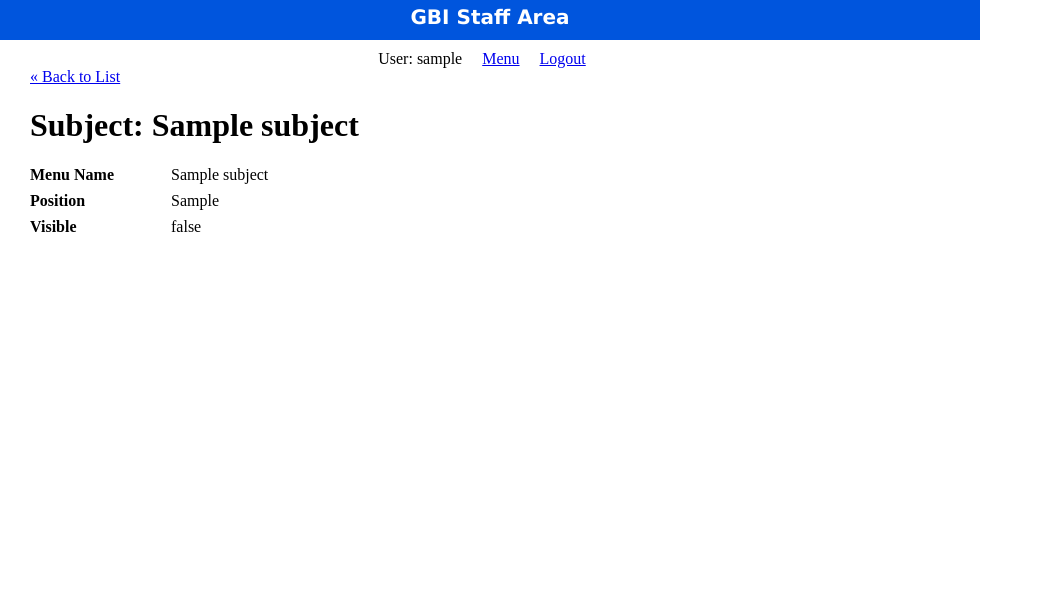
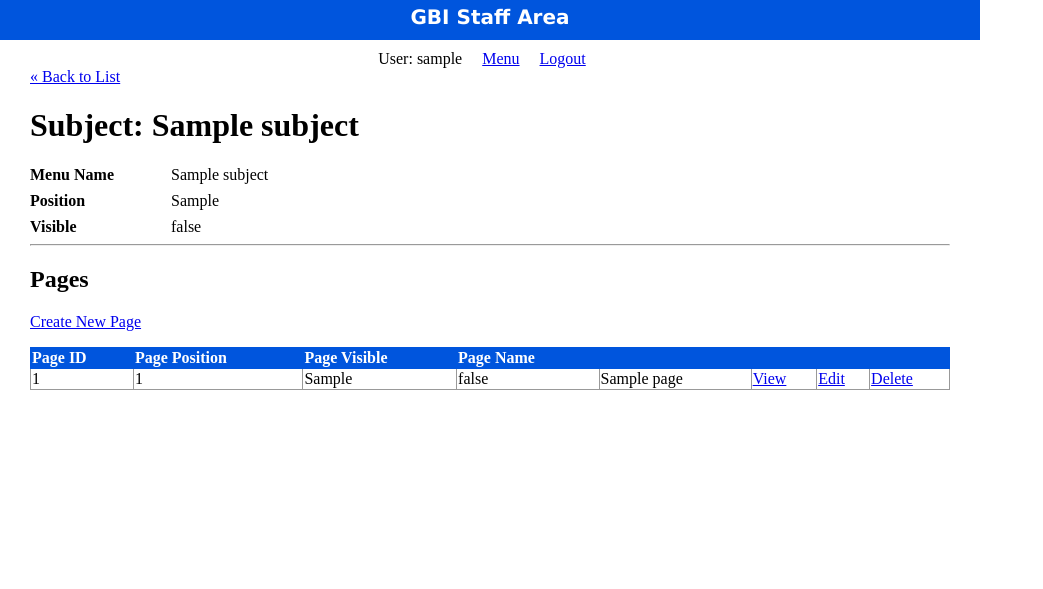
Before and after one commit to jrafael10/PHPWithMySQL, a PHP site: page /staff/subjects/show.php in a window 1280 px wide. Shown: the top 589 px of the page, without its empty margins (0-1043 px from the left). Run offline with PHP 8.4, Linux system fonts and the light colour scheme; the visitor is signed in with stand-in values (Sample User, id 1); tables that the repository leaves empty or names only in its code hold one stand-in row (values such as "Sample post"); some libraries are stand-ins or nearby versions.

Commit message:
Updated Subjects
-Pages are nested on each subject
-Added require_login() function on each subject
-Added find_pages_by_subject_id() function on subjects\show.php to retrieve pages that belong to a specific subject.

```diff
--- a/globe_bank/public/staff/subjects/delete.php
+++ b/globe_bank/public/staff/subjects/delete.php
@@ -1,6 +1,7 @@
 <?php
 
 require_once('../../../private/initialize.php');
+require_login();
 
 if(!isset($_GET['id'])) {
   redirect_to(url_for('/staff/subjects/index.php'));
--- a/globe_bank/public/staff/subjects/edit.php
+++ b/globe_bank/public/staff/subjects/edit.php
@@ -1,6 +1,6 @@
 <?php
  require_once('../../../private/initialize.php');
-
+ require_login();
 /*
 $test = $_GET['test'] ?? '';
 
--- a/globe_bank/public/staff/subjects/index.php
+++ b/globe_bank/public/staff/subjects/index.php
@@ -6,7 +6,11 @@ header.php can access that variable -->
 
 
 
-<?php require_once('../../../private/initialize.php'); ?>
+<?php require_once('../../../private/initialize.php');
+
+require_login();
+?>
+
 
 <?php
 
--- a/globe_bank/public/staff/subjects/new.php
+++ b/globe_bank/public/staff/subjects/new.php
@@ -53,7 +53,7 @@ Caveat:
 
 <?php
  require_once('../../../private/initialize.php');
-
+ require_login();
  if(is_post_request()) {
 
   // Handle form values sent by new.php
--- a/globe_bank/public/staff/subjects/show.php
+++ b/globe_bank/public/staff/subjects/show.php
@@ -1,4 +1,6 @@
-<?php require_once('../../../private/initialize.php');  ?>
+<?php require_once('../../../private/initialize.php');
+require_login();
+?>
 <!--
   We want the  '&' to be seen as data and not a meaningful
 character in the url.
@@ -98,6 +100,7 @@ Remmber to do htmlspecialchars every time you render data
 
 
 $subject = find_subject_by_id($id);
+  $page_set = find_pages_by_subject_id($id);
 
 
 
@@ -130,6 +133,55 @@ $subject = find_subject_by_id($id);
           </dl>
       </div>
 
+      <hr />
+
+      <div class="pages listing">
+
+
+        <h2>Pages</h2>
+
+       <div class="actions">
+           <a class="action" href="<?php echo url_for('/staff/pages/new.php?subject_id=' . h(u($subject['id']))) ?>">Create New Page</a>
+        </div>
+         <table class="list">
+
+          <tr>
+            <th>Page ID</th>
+
+            <th>Page Position</th>
+            <th>Page Visible</th>
+  	        <th>Page Name</th>
+            <th>&nbsp;</th>
+  	        <th>&nbsp;</th>
+            <th>&nbsp;</th>
+            <th>&nbsp;</th>
+          </tr>
+
+          <?php while($page = mysqli_fetch_assoc($page_set)) {
+
+              $pageSubjectName = find_subject_by_page_subject_id($page['subject_id']);
+              ?>
+          <tr>
+
+            <td><?php echo h($page['id']);?></td>
+
+            <td><?php echo h($page['subject_id'])?></td>
+
+            <td><?php echo h($page['position']); ?> </td>
+            <td><?php echo $page['visible'] == 1 ? 'true': 'false'; ?></td>
+            <td><?php echo h($page['menu_name']);?> </td>
+            <td><a class="action" href="<?php echo url_for('/staff/pages/show.php?id=' . h(u($page['id'])));?>">View</a></td>
+            <td><a class="action" href="<?php echo url_for('/staff/pages/edit.php?id=' . h(u($page['id']))); ?>">Edit</a></td>
+            <td><a class="action" href="<?php echo url_for('/staff/pages/delete.php?id=' . h(u($page['id'])));?>">Delete</a></td>
+           </tr>
+          <?php } ?>
+        </table>
+
+          <?php
+            mysqli_free_result($page_set);
+          ?>
+    </div>
+
 
     </div>
 </div>
```
